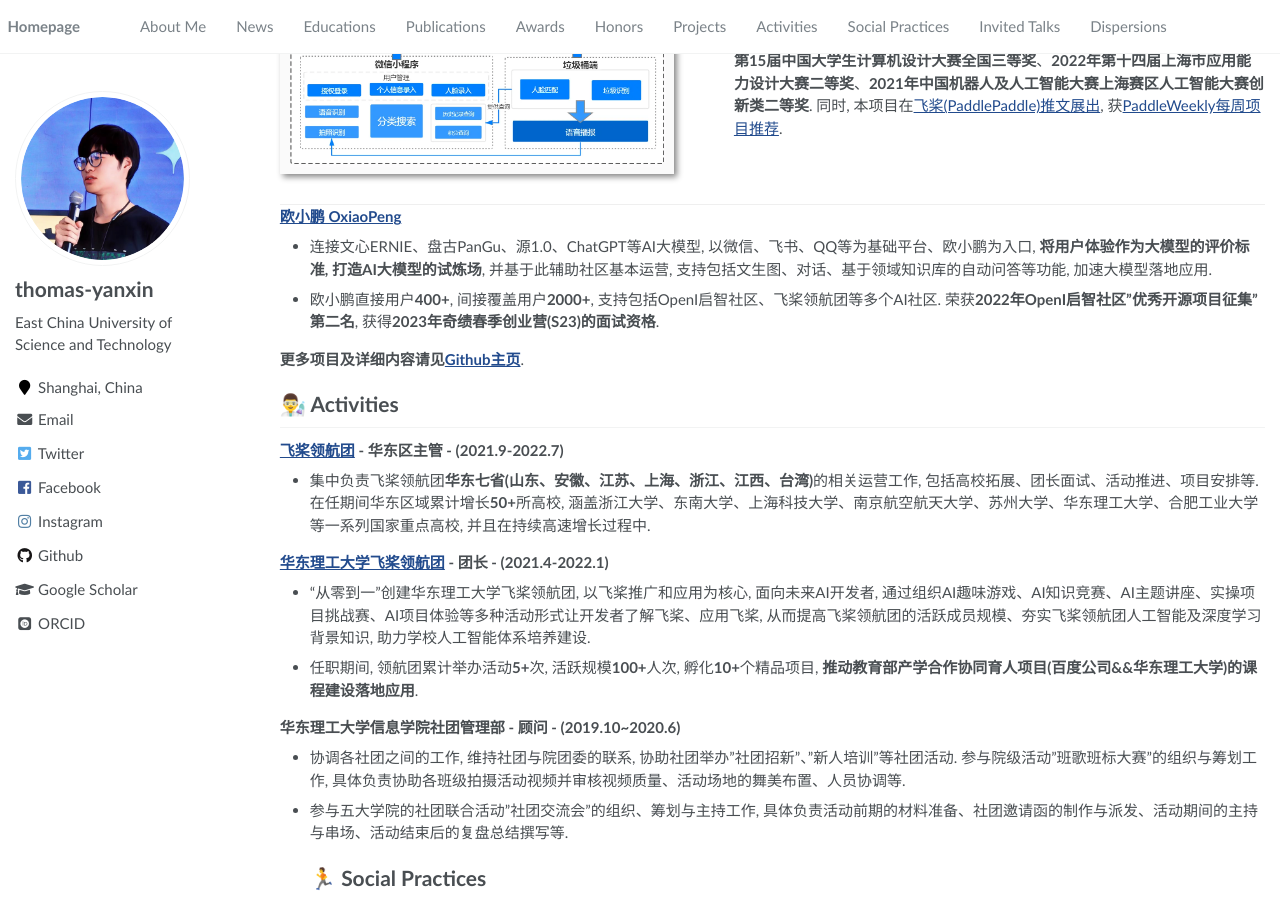
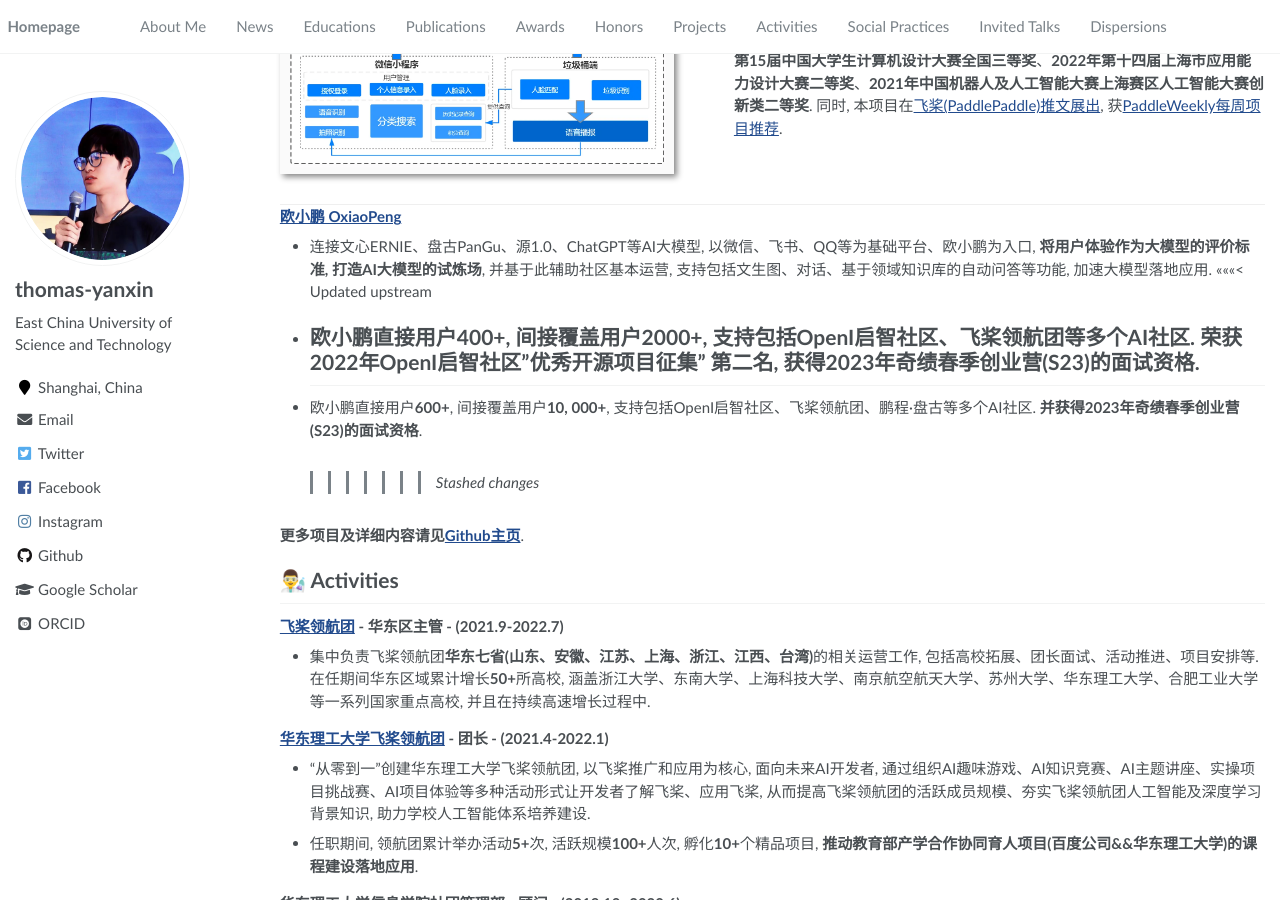
Before and after one commit to thomas-yanxin/thomas-yanxin.github.io, a Jekyll site: the page built from _pages/about.md, in a window 1280 px wide and 900 px high, scrolled down 2584 px. Built offline with Jekyll 4.4.1, drawn with Linux system fonts in a browser that asks for light colours; some web fonts are replaced.

Commit message:
Update about.md

```diff
--- a/_pages/about.md
+++ b/_pages/about.md
@@ -144,7 +144,11 @@
 
 **[欧小鹏 OxiaoPeng](https://github.com/thomas-yanxin/OXiaoPeng)**
 * 连接文心ERNIE、盘古PanGu、源1.0、ChatGPT等AI大模型, 以微信、飞书、QQ等为基础平台、欧小鹏为入口, **将用户体验作为大模型的评价标准, 打造AI大模型的试炼场**, 并基于此辅助社区基本运营, 支持包括文生图、对话、基于领域知识库的自动问答等功能, 加速大模型落地应用.
+<<<<<<< Updated upstream
 * 欧小鹏直接用户**400+**, 间接覆盖用户**2000+**, 支持包括OpenI启智社区、飞桨领航团等多个AI社区. 荣获**2022年OpenI启智社区”优秀开源项目征集” 第二名**, 获得**2023年奇绩春季创业营(S23)的面试资格**.
+=======
+* 欧小鹏直接用户**600+**, 间接覆盖用户**10, 000+**, 支持包括OpenI启智社区、飞桨领航团、鹏程·盘古等多个AI社区. **并获得2023年奇绩春季创业营(S23)的面试资格**.
+>>>>>>> Stashed changes
 
 **更多项目及详细内容请见[Github主页](https://github.com/thomas-yanxin)**.
 
```
